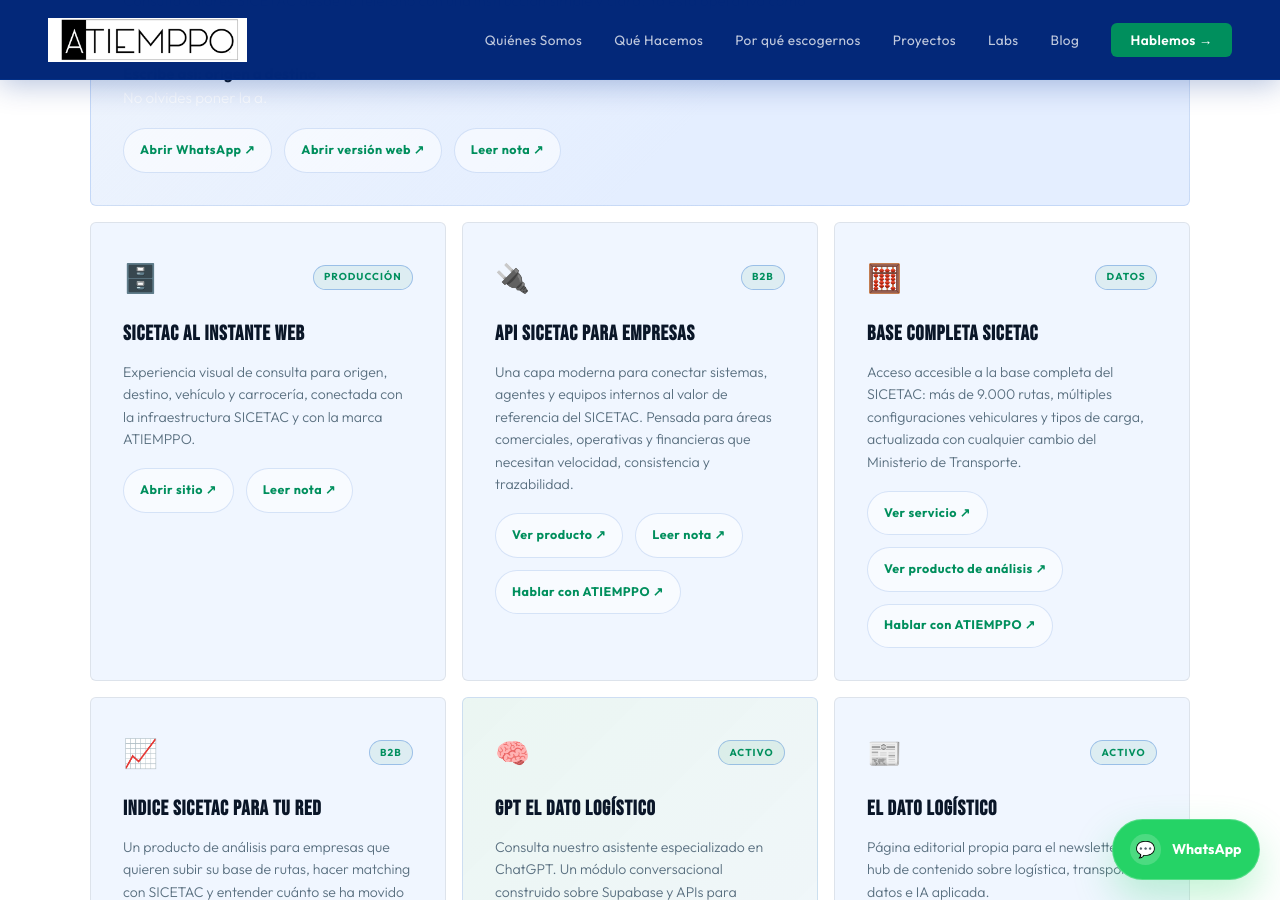
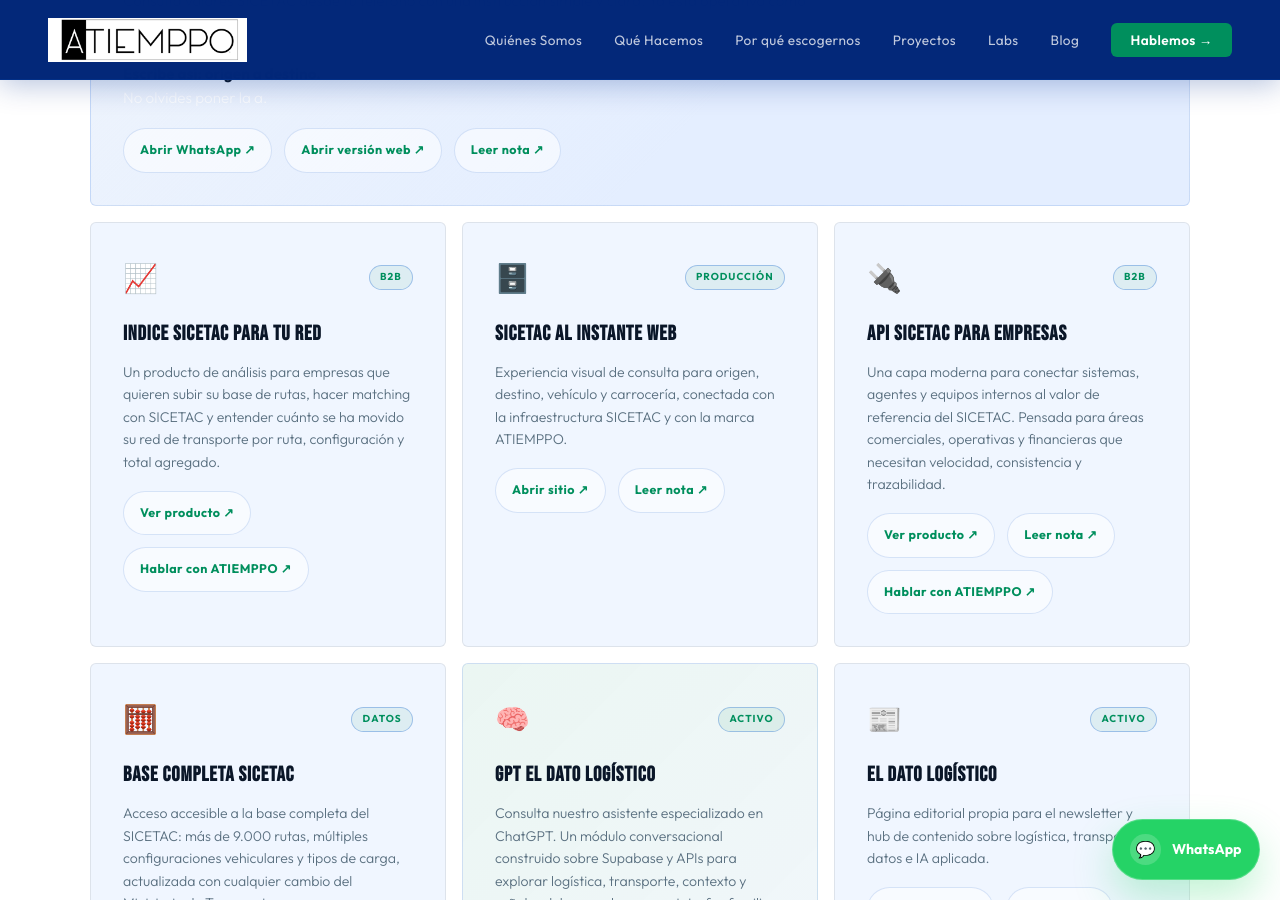
Before and after one commit to imatjuanmatiz/atiemppo-web, a Jekyll site: the page built from index.html, in a window 1280 px wide and 900 px high, scrolled down 3488 px. Built offline with Jekyll 4.4.1, drawn with Linux system fonts in a browser that asks for light colours; some of the changed text lies outside the part shown.

Commit message:
commit
actualizacion de tarjeta de servicios

```diff
--- a/index.html
+++ b/index.html
@@ -535,10 +535,10 @@
     <p class="cases-intro">Esto es lo que ya está vivo hoy: productos, agentes, GPTs, WhatsApp y capas editoriales conectadas entre sí.</p>
     <div class="labs-grid">
       <div class="lab-card lab-card--feat"><div class="lab-top"><span class="lab-icon">📲</span><span class="lab-badge lb-prod">En producción</span></div><h3 class="lab-title">SICETAC AL INSTANTE EN WHATSAPP</h3><p class="lab-desc">Consulta valores SICETAC desde tu teléfono con una instrucción simple y clara. Ya está operativo como acceso rápido para resolver rutas sin entrar a una interfaz técnica.<br><br><strong style="color:var(--white)">Escribe así: origen a destino.</strong><br><span style="color:rgba(255,255,255,.78)">No olvides poner la a.</span></p><div class="lab-actions"><a href="https://wa.me/573134503694?text=Hola%2C%20quiero%20consultar%20SICETAC%20al%20Instante%20por%20WhatsApp.%20Escribe%20asi%3A%20origen%20a%20destino" target="_blank" rel="noopener" class="lab-link">Abrir WhatsApp ↗</a><a href="https://sicealinstante.vercel.app/" target="_blank" rel="noopener" class="lab-link">Abrir versión web ↗</a><a href="/blog/2026/03/sicetac-al-instante-whatsapp/" class="lab-link">Leer nota ↗</a></div></div>
+      <div class="lab-card"><div class="lab-top"><span class="lab-icon">📈</span><span class="lab-badge lb-prod">B2B</span></div><h3 class="lab-title">INDICE SICETAC PARA TU RED</h3><p class="lab-desc">Un producto de análisis para empresas que quieren subir su base de rutas, hacer matching con SICETAC y entender cuánto se ha movido su red de transporte por ruta, configuración y total agregado.</p><div class="lab-actions"><a href="/indices-sicetac/" class="lab-link">Ver producto ↗</a><a href="#contacto" class="lab-link">Hablar con ATIEMPPO ↗</a></div></div>
       <div class="lab-card"><div class="lab-top"><span class="lab-icon">🗄️</span><span class="lab-badge lb-prod">Producción</span></div><h3 class="lab-title">SICETAC AL INSTANTE WEB</h3><p class="lab-desc">Experiencia visual de consulta para origen, destino, vehículo y carrocería, conectada con la infraestructura SICETAC y con la marca ATIEMPPO.</p><div class="lab-actions"><a href="https://sicealinstante.vercel.app/" target="_blank" rel="noopener" class="lab-link">Abrir sitio ↗</a><a href="/blog/2026/03/sicetac-al-instante-web/" class="lab-link">Leer nota ↗</a></div></div>
       <div class="lab-card"><div class="lab-top"><span class="lab-icon">🔌</span><span class="lab-badge lb-prod">B2B</span></div><h3 class="lab-title">API SICETAC PARA EMPRESAS</h3><p class="lab-desc">Una capa moderna para conectar sistemas, agentes y equipos internos al valor de referencia del SICETAC. Pensada para áreas comerciales, operativas y financieras que necesitan velocidad, consistencia y trazabilidad.</p><div class="lab-actions"><a href="/sicetac-api/" class="lab-link">Ver producto ↗</a><a href="/blog/2026/03/api-sicetac-empresas-transporte/" class="lab-link">Leer nota ↗</a><a href="#contacto" class="lab-link">Hablar con ATIEMPPO ↗</a></div></div>
       <div class="lab-card"><div class="lab-top"><span class="lab-icon">🧮</span><span class="lab-badge lb-prod">Datos</span></div><h3 class="lab-title">BASE COMPLETA SICETAC</h3><p class="lab-desc">Acceso accesible a la base completa del SICETAC: más de 9.000 rutas, múltiples configuraciones vehiculares y tipos de carga, actualizada con cualquier cambio del Ministerio de Transporte.</p><div class="lab-actions"><a href="/base-completa-sicetac/" class="lab-link">Ver servicio ↗</a><a href="/indices-sicetac/" class="lab-link">Ver producto de análisis ↗</a><a href="#contacto" class="lab-link">Hablar con ATIEMPPO ↗</a></div></div>
-      <div class="lab-card"><div class="lab-top"><span class="lab-icon">📈</span><span class="lab-badge lb-prod">B2B</span></div><h3 class="lab-title">INDICE SICETAC PARA TU RED</h3><p class="lab-desc">Un producto de análisis para empresas que quieren subir su base de rutas, hacer matching con SICETAC y entender cuánto se ha movido su red de transporte por ruta, configuración y total agregado.</p><div class="lab-actions"><a href="/indices-sicetac/" class="lab-link">Ver producto ↗</a><a href="#contacto" class="lab-link">Hablar con ATIEMPPO ↗</a></div></div>
       <div class="lab-card lab-card--gpt"><div class="lab-top"><span class="lab-icon">🧠</span><span class="lab-badge lb-prod">Activo</span></div><h3 class="lab-title">GPT EL DATO LOGÍSTICO</h3><p class="lab-desc">Consulta nuestro asistente especializado en ChatGPT. Un módulo conversacional construido sobre Supabase y APIs para explorar logística, transporte, contexto y señales del mercado con una interfaz familiar para el usuario final.</p><div class="lab-actions"><a href="https://chatgpt.com/g/g-69bb160a06708191a08c3f7177b17306-el-dato-logistico" target="_blank" rel="noopener" class="lab-link">Abrir en ChatGPT ↗</a><a href="/eldatologistico/" class="lab-link">Ver página del newsletter ↗</a><a href="/blog/2026/03/gpt-el-dato-logistico/" class="lab-link">Leer nota ↗</a></div></div>
       <div class="lab-card"><div class="lab-top"><span class="lab-icon">📰</span><span class="lab-badge lb-prod">Activo</span></div><h3 class="lab-title">EL DATO LOGÍSTICO</h3><p class="lab-desc">Página editorial propia para el newsletter y hub de contenido sobre logística, transporte, datos e IA aplicada.</p><div class="lab-actions"><a href="/eldatologistico/" class="lab-link">Abrir página ↗</a><a href="/blog/2026/03/el-dato-logistico-newsletter/" class="lab-link">Leer nota ↗</a></div></div>
       <div class="lab-card"><div class="lab-top"><span class="lab-icon">👥</span><span class="lab-badge lb-prod">Activo</span></div><h3 class="lab-title">LA COMUNIDAD</h3><p class="lab-desc">La comunidad de El Dato Logístico en Skool para profundizar en casos, plantillas, dudas y aprendizaje aplicado.</p><div class="lab-actions"><a href="/lacomunidad/" class="lab-link">Ver espacio ↗</a><a href="/blog/2026/03/la-comunidad-skool/" class="lab-link">Leer nota ↗</a></div></div>
```
